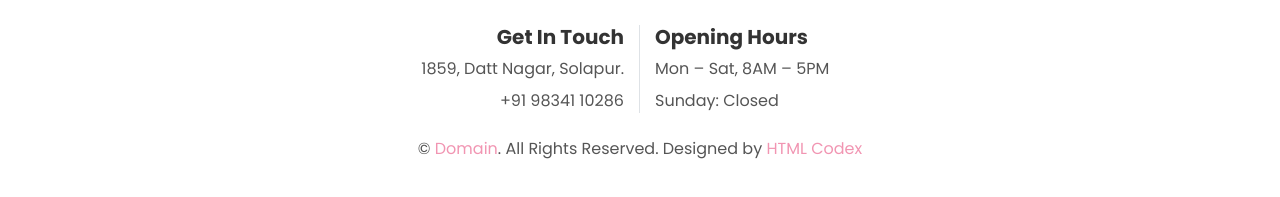
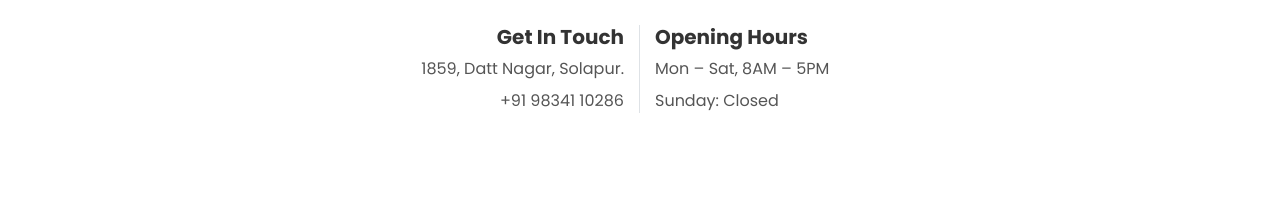
Before and after one commit to vedangijilla/CreamDream, a plain HTML site: page gallery.html in a window 1280 px wide. Shown: the part 1893-2090 px from the top of the page. Drawn offline with nearby package versions, Linux system fonts and the light colour scheme.

Commit message:
Update gallery.html

```diff
--- a/gallery.html
+++ b/gallery.html
@@ -212,10 +212,6 @@
                         </div>
                     </div>
                 </div>
-                <div class="col-12">
-                    <p class="m-0">&copy; <a href="#">Domain</a>. All Rights Reserved. Designed by <a href="https://htmlcodex.com">HTML Codex</a>
-                    </p>
-                </div>
             </div>
         </div>
     </div>
```
